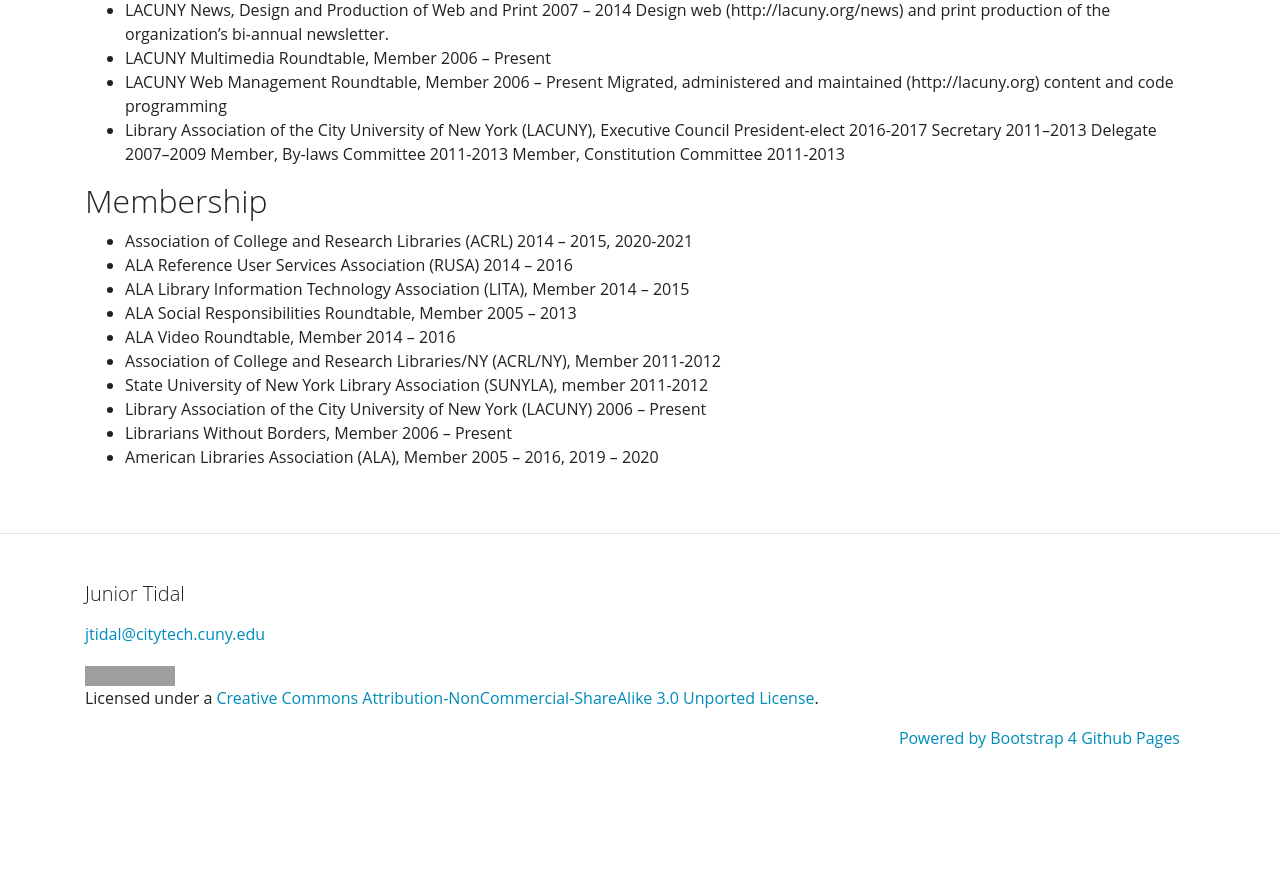
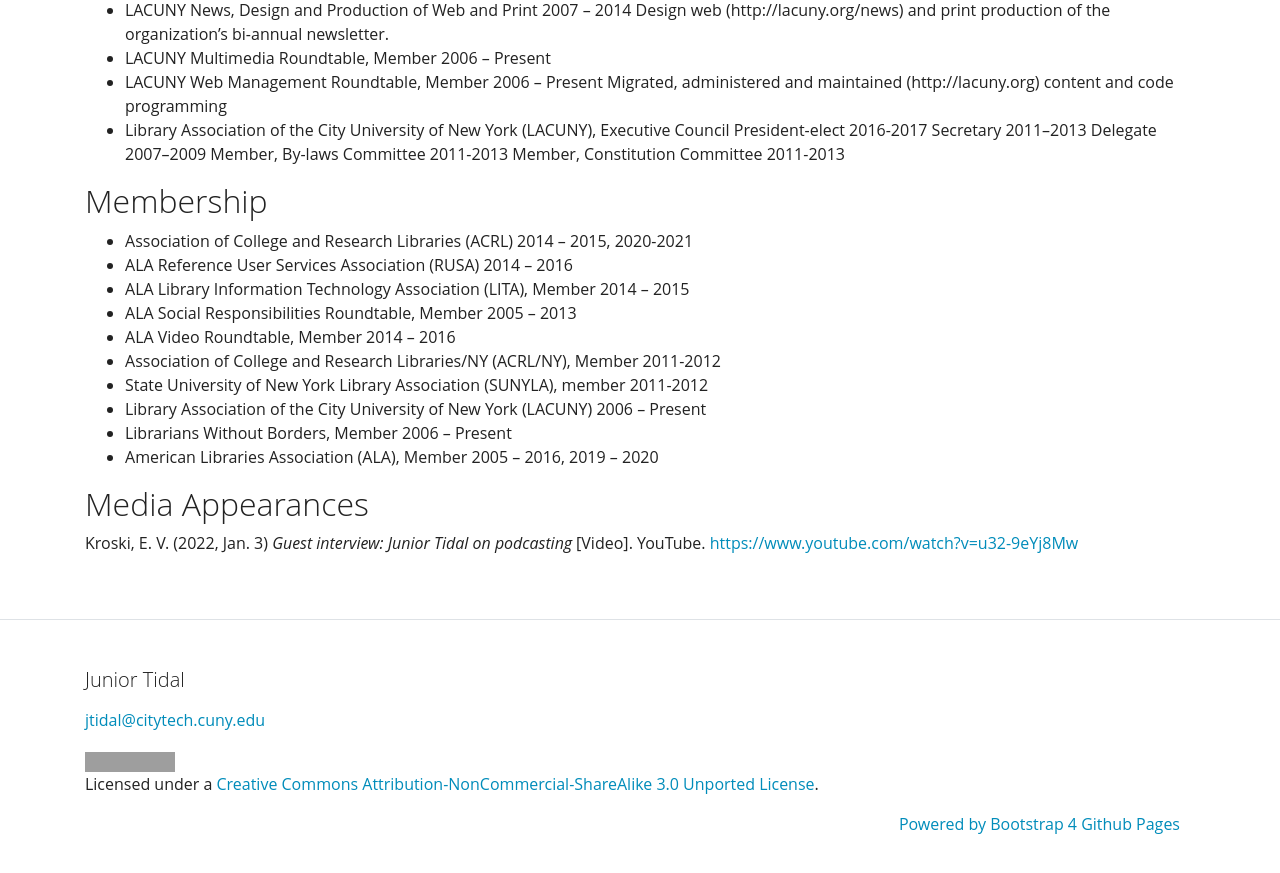
Before and after one commit to KentuckyFriedTofu/kentuckyfriedtofu.github.io.bak2, a Jekyll site: the page built from cv.md, in a window 1280 px wide and 900 px high, scrolled down 7683 px. Shown: the top 873 px of the window. Built offline with Jekyll 4.4.1, drawn with Linux system fonts in a browser that asks for light colours; before the commit the page ends 8497 px from its top, so only the background shows below that; grey boxes are pictures that could not be loaded.

Commit message:
Update cv.md

```diff
--- a/cv.md
+++ b/cv.md
@@ -289,3 +289,6 @@ View my [Google Scholar Profile](https://scholar.google.com/citations?user=mAq-F
 * Library Association of the City University of New York (LACUNY) 2006 – Present
 * Librarians Without Borders, Member 2006 – Present
 * American Libraries Association (ALA), Member 2005 – 2016, 2019 – 2020
+
+## Media Appearances
+Kroski, E. V. (2022, Jan. 3) *Guest interview: Junior Tidal on podcasting* [Video]. YouTube. [https://www.youtube.com/watch?v=u32-9eYj8Mw](https://www.youtube.com/watch?v=u32-9eYj8Mw)
```
